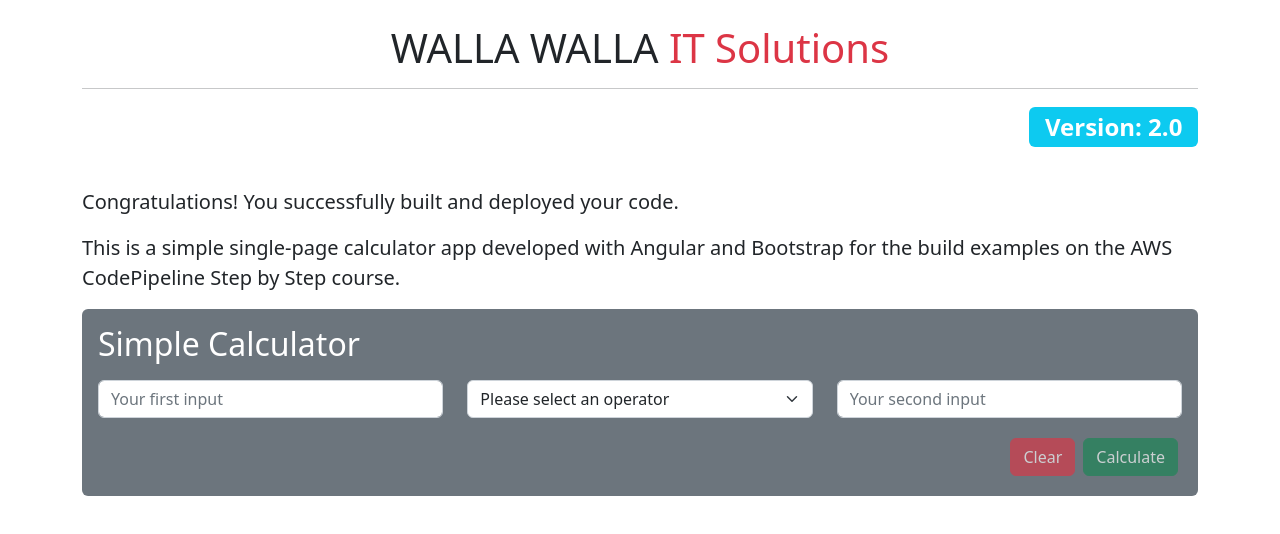
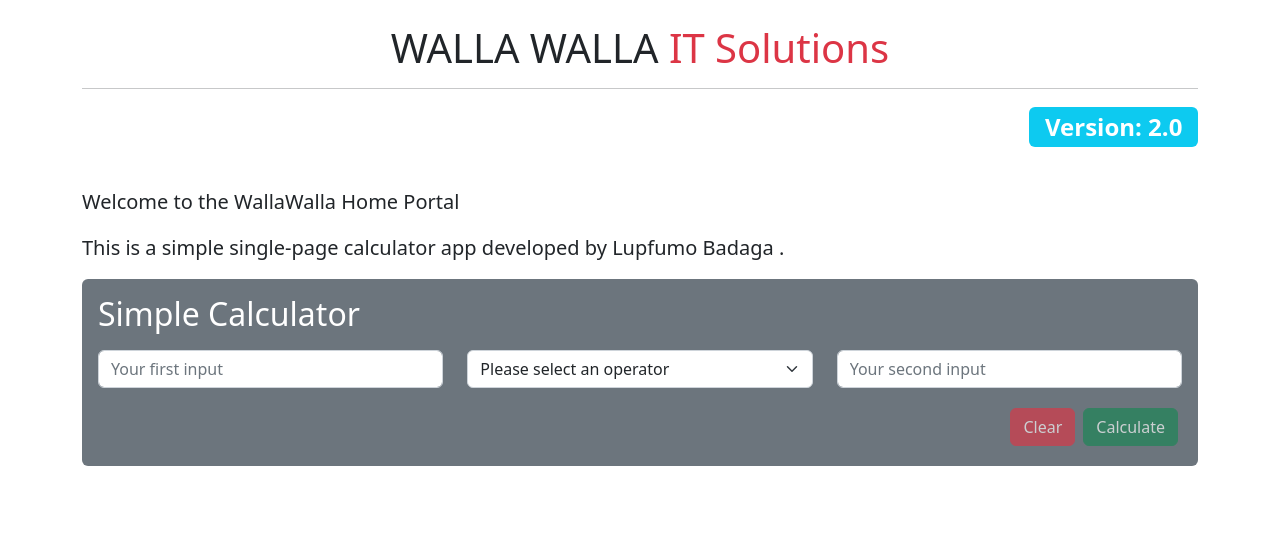
Before and after one commit to Richieelzb/aws-codepipeline-to-docker-ecs, an Angular app: page / in a window 1280 px wide. Shown: the top 534 px of the page. Built offline with nearby package versions, Linux system fonts and the light colour scheme.

Commit message:
creating wallawalla

```diff
--- a/src/app/app.component.html
+++ b/src/app/app.component.html
@@ -17,10 +17,10 @@
   <div class="row pt-2">
     <div class="col">
       <p class="lead">
-        Congratulations! You successfully built and deployed your code.
+        Welcome to the WallaWalla Home Portal
       </p>
       <p class="lead">
-        This is a simple single-page calculator app developed with Angular and Bootstrap for the build examples on the <strong>AWS CodePipeline Step by Step</strong> course.
+        This is a simple single-page calculator app developed by <strong>Lupfumo Badaga</strong> .
       </p>
       <app-calculator></app-calculator>
     </div>
```
